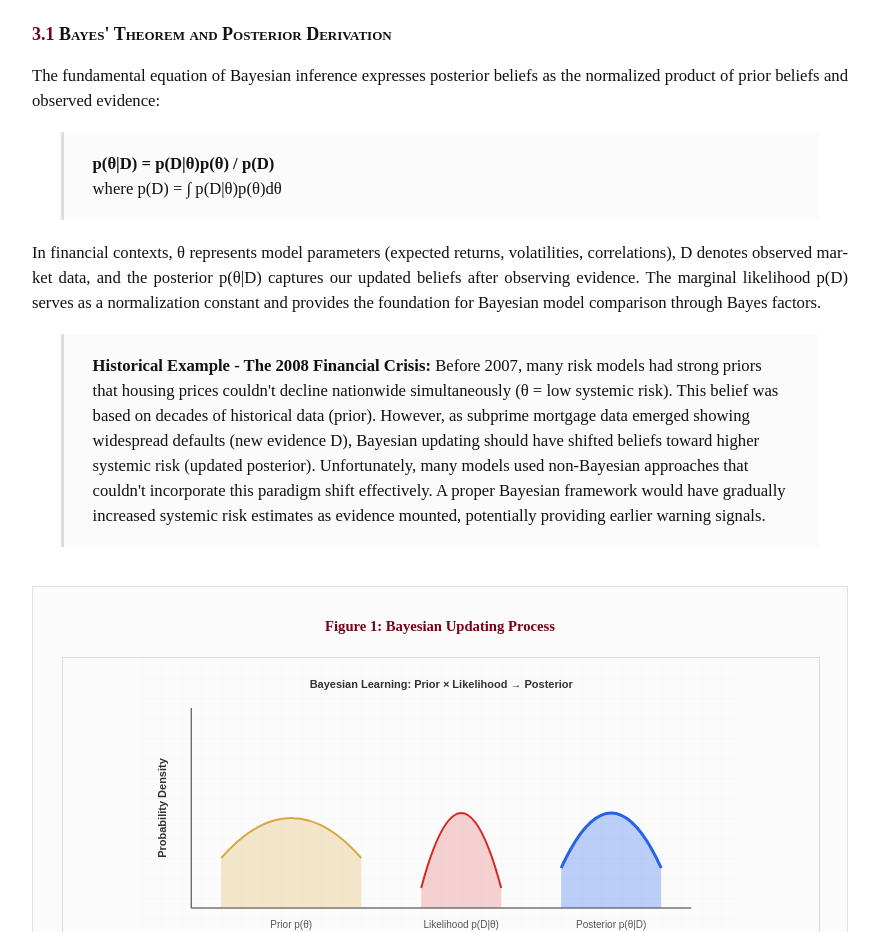
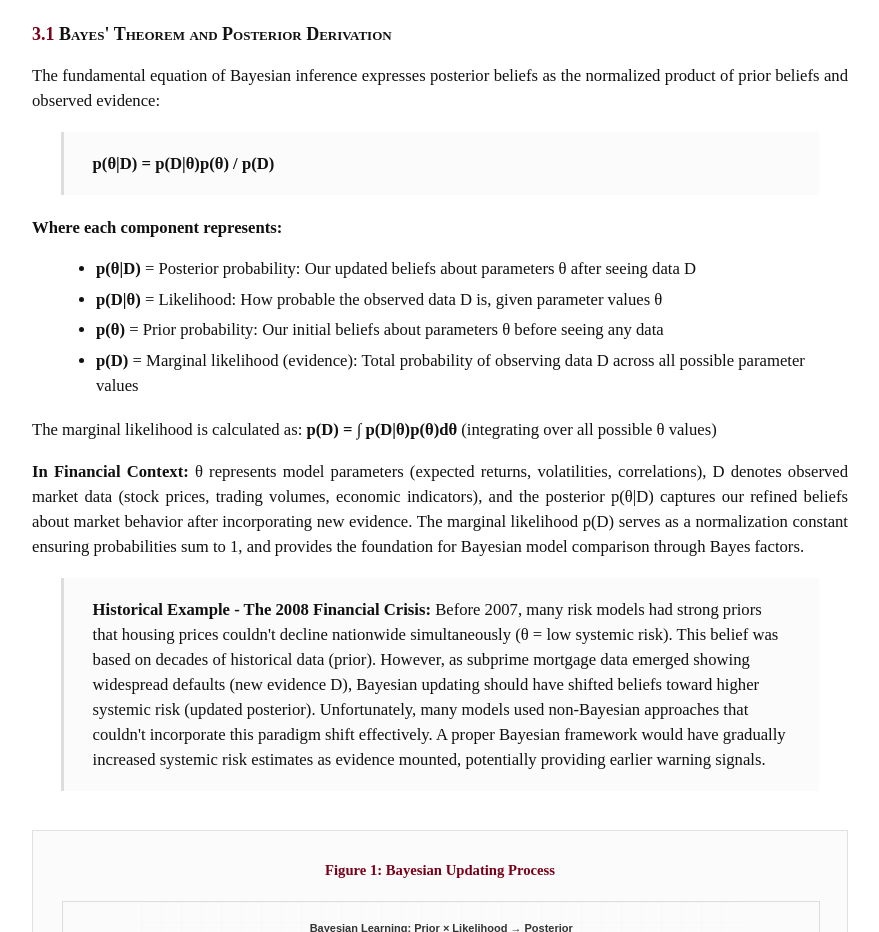
Before and after one commit to Grizzly27/AboutMe, a website: page papers/bayesian_ml_finance.html in a window 1280 px wide. Shown: the part 2200-3132 px from the top of the page, without its empty margins (200-1079 px from the left). Drawn offline with Linux system fonts and the light colour scheme.

Commit message:
Remove contact form and improve Bayes theorem explanation
- Remove non-functional 'Let's Connect' section and contact form
- Keep social media links (email, LinkedIn, GitHub) for direct contact
- Enhanced Bayes' theorem formula breakdown with clear variable explanations
- Added structured bullet points for better readability of mathematical concepts
- Improved financial context explanations for each formula component

```diff
--- a/papers/bayesian_ml_finance.html
+++ b/papers/bayesian_ml_finance.html
@@ -184,11 +184,22 @@
         The fundamental equation of Bayesian inference expresses posterior beliefs as the normalized product of prior beliefs and observed evidence:
       </p>
       <blockquote>
-        <strong>p(θ|D) = p(D|θ)p(θ) / p(D)</strong><br/>
-        where p(D) = ∫ p(D|θ)p(θ)dθ
+        <strong>p(θ|D) = p(D|θ)p(θ) / p(D)</strong>
       </blockquote>
       <p>
-        In financial contexts, θ represents model parameters (expected returns, volatilities, correlations), D denotes observed market data, and the posterior p(θ|D) captures our updated beliefs after observing evidence. The marginal likelihood p(D) serves as a normalization constant and provides the foundation for Bayesian model comparison through Bayes factors.
+        <strong>Where each component represents:</strong>
+      </p>
+      <ul>
+        <li><strong>p(θ|D)</strong> = Posterior probability: Our updated beliefs about parameters θ after seeing data D</li>
+        <li><strong>p(D|θ)</strong> = Likelihood: How probable the observed data D is, given parameter values θ</li>
+        <li><strong>p(θ)</strong> = Prior probability: Our initial beliefs about parameters θ before seeing any data</li>
+        <li><strong>p(D)</strong> = Marginal likelihood (evidence): Total probability of observing data D across all possible parameter values</li>
+      </ul>
+      <p>
+        The marginal likelihood is calculated as: <strong>p(D) = ∫ p(D|θ)p(θ)dθ</strong> (integrating over all possible θ values)
+      </p>
+      <p>
+        <strong>In Financial Context:</strong> θ represents model parameters (expected returns, volatilities, correlations), D denotes observed market data (stock prices, trading volumes, economic indicators), and the posterior p(θ|D) captures our refined beliefs about market behavior after incorporating new evidence. The marginal likelihood p(D) serves as a normalization constant ensuring probabilities sum to 1, and provides the foundation for Bayesian model comparison through Bayes factors.
       </p>
 
       <blockquote>
```
Also changed, not shown: index.html (+0 -29 lines).
